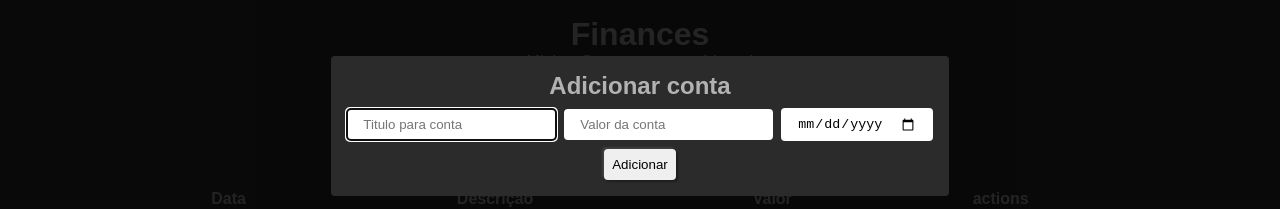
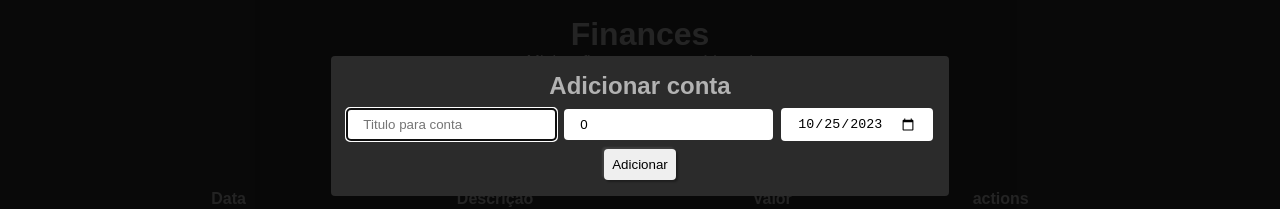
Before and after one commit to gvao/finances-app, a React (Vite) app: page / in a window 1280 px wide. Both pictures are taken after a click on the icon 1224 px from the left and 744 px from the top of the page. Shown: the top 209 px of the page. Built offline with nearby package versions, Linux system fonts and the light colour scheme.

Commit message:
Account Date property in string

```diff
--- a/src/components/form-account/index.tsx
+++ b/src/components/form-account/index.tsx
@@ -8,19 +8,19 @@ function useFormAccount() {
 	const [data, setData] = useState<Partial<Account>>({
 		name: "",
 		total: 0,
-		date: new Date,
+		date: new Date().toISOString(),
 	});
 
 	const { addAccount, changeShowForm } = useAccountContext();
 
 	const onSubmit = (event: FormEvent<HTMLFormElement>) => {
 		event.preventDefault();
-		const elem = event.target as HTMLFormElement
+		const elem = event.target as HTMLFormElement;
 
 		addAccount(data);
-		changeShowForm()
+		changeShowForm();
 
-		elem.reset()
+		elem.reset();
 	};
 
 	const onChangeInput = ({
@@ -29,7 +29,6 @@ function useFormAccount() {
 		setData((state) => ({ ...state, [id]: value }));
 	};
 
-	console.log(data)
 	return {
 		data,
 		onSubmit,
@@ -38,8 +37,10 @@ function useFormAccount() {
 }
 
 export function FormAccount() {
+	const { data, onSubmit, onChangeInput } = useFormAccount();
 
-	const { data, onSubmit, onChangeInput } = useFormAccount();
+	const [date] = data.date!.split('T')
+	console.log(date)
 
 	return (
 		<form onSubmit={onSubmit} className={styles.formComponent}>
@@ -53,7 +54,7 @@ export function FormAccount() {
 					name="name"
 					id="name"
 					placeholder="Titulo para conta"
-					value={data.name || ""}
+					value={data.name}
 					autoFocus
 				/>
 				<input
@@ -64,10 +65,17 @@ export function FormAccount() {
 					name="total"
 					id="total"
 					placeholder="Valor da conta"
-					value={data.total || ""}
+					value={data.total}
 				/>
 
-				<input className={styles.field} type="date" name="date" id="date" onChange={onChangeInput} />
+				<input
+					className={styles.field}
+					type="date"
+					name="date"
+					id="date"
+					onChange={onChangeInput}
+					value={date || ""}
+				/>
 			</div>
 
 			<button type="submit" className={styles.formButton}>
--- a/src/components/list-account/index.tsx
+++ b/src/components/list-account/index.tsx
@@ -1,6 +1,6 @@
 import { Account } from "../../core/account";
 import styles from "./styles.module.css"
-import { transformCurrency, transformDate } from "../../utils";
+import { transformCurrency, FormatDate } from "../../utils";
 
 export const ListExpenses = ({ accounts }: { accounts: Account[] }) => (
 	<ul className={styles.Expenses}>
@@ -13,7 +13,7 @@ export const ListExpenses = ({ accounts }: { accounts: Account[] }) => (
 						compactDisplay: "long",
 					})}
 				</p>
-				<p>{transformDate(account.createAt as Date)}</p>
+				<p>{FormatDate(account.createAt as Date)}</p>
 			</li>
 		))}
 	</ul>
--- a/src/components/table-account/index.tsx
+++ b/src/components/table-account/index.tsx
@@ -1,6 +1,6 @@
 import { Account } from "../../core/account/model";
 import { useAccountContext } from "../../context/accounts";
-import { transformCurrency, transformDate } from "../../utils";
+import { transformCurrency, FormatDate } from "../../utils";
 
 import styles from "./styles.module.css";
 
@@ -32,7 +32,7 @@ function TableRow({ account, ...props }: { account: Account }) {
 
 	const deleteAccountOnClick = () => deleteAccount!(id!);
 
-	const dateFormatted = transformDate(date, {
+	const dateFormatted = FormatDate(date, {
 		day: "2-digit",
 		month: "short",
 	});
--- a/src/core/account/model.ts
+++ b/src/core/account/model.ts
@@ -4,18 +4,16 @@ import Id from "../shared/id.ts";
 export interface Account extends Record<string, any> {
   name: string;
   total: number;
-  date: Date;
+  date: string;
   createAt: Date;
   id?: string;
 }
 
-export function CreateAccount({ name, total, id, date: dateAsString }: Partial<Account>): Account {
+export function CreateAccount({ name, total, id, date }: Partial<Account>): Account {
 
-  if(!name || !total || !dateAsString) throw new Error(`Name, date or total required`)
-
+  if(!name || !total || !date) throw new Error(`Name, date or total required`)
 
   const createAt = new Date();
-  const date = new Date(dateAsString)
 
   return {
     id: Id(id),
```
